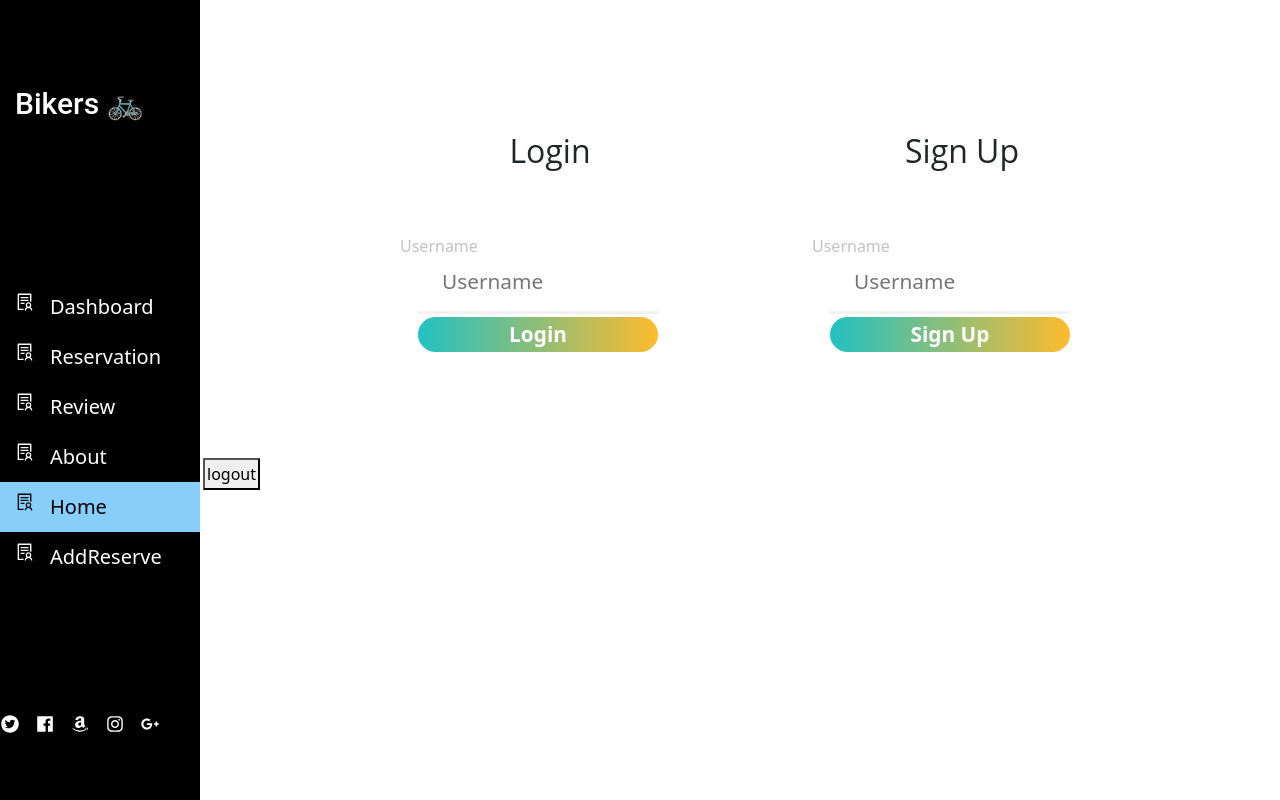
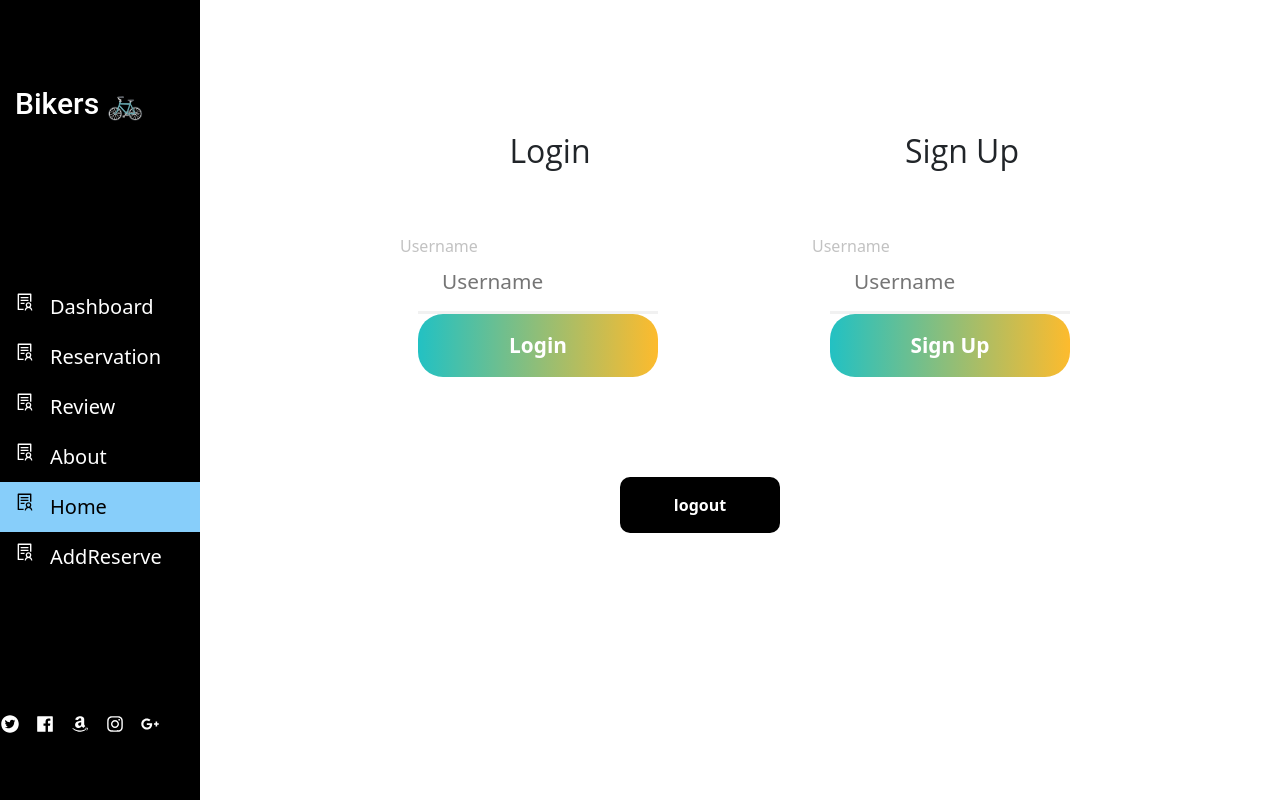
Before and after one commit to Alzubair98/group-project-front-end, a React (Create React App) app: page /home in a window 1280 px wide. Built offline with nearby package versions, Linux system fonts and the light colour scheme; no server answers.

Commit message:
change home styles

```diff
--- a/src/component/home.css
+++ b/src/component/home.css
@@ -5,7 +5,7 @@
     margin: 0px 2rem 0px 9rem;
 }
 
-.btnout {
+.button {
     border: none;
     padding: 1rem;
     display: flex;
```
